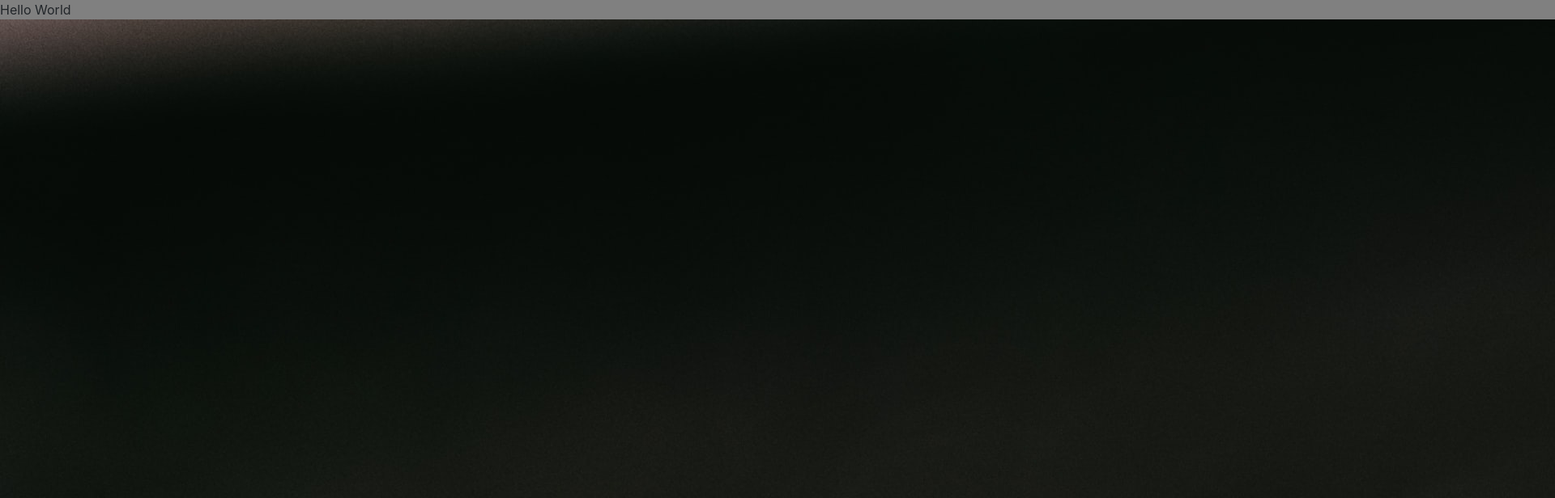
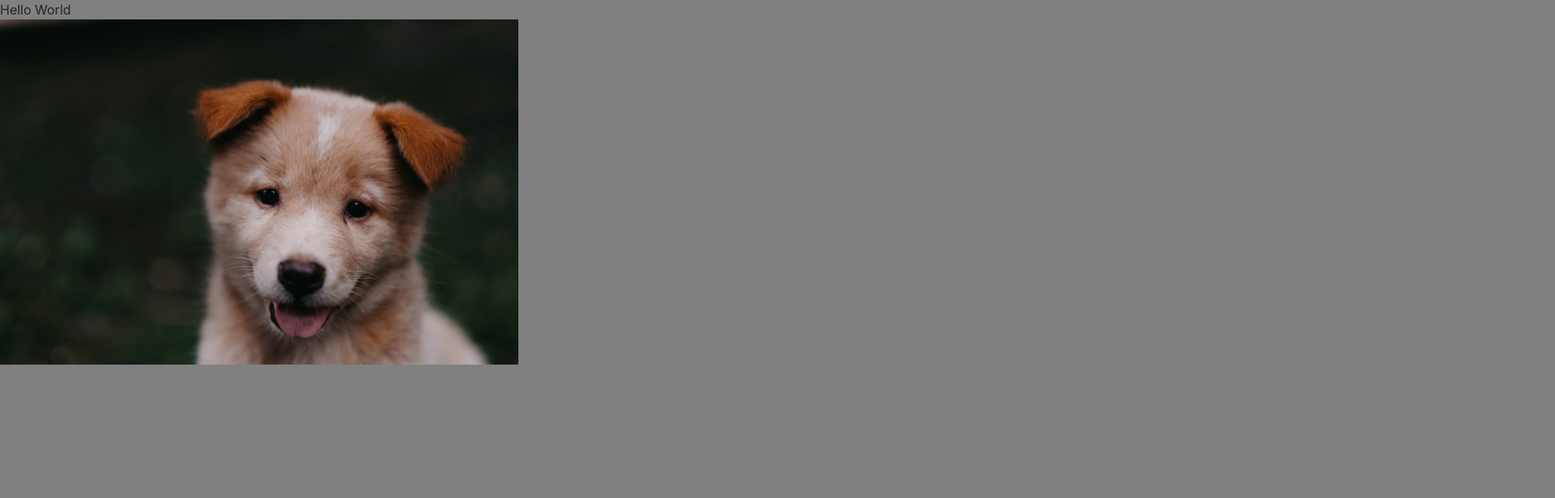
Before and after one commit to rafapetra/template-repo, a website built with webpack: page src/index.html in a window 1280 px wide. Shown: the top 616 px of the page at 81% size, 1920 px wide, since content can reach past the window. Built offline with nearby package versions, Linux system fonts and the light colour scheme.

Commit message:
Fix start script

```diff
--- a/package.json
+++ b/package.json
@@ -5,7 +5,7 @@
   "main": "index.js",
   "scripts": {
     "build": "webpack --mode=development",
-    "start": "npm run build && webpack-dev-server --open --mode=development",
+    "start": "webpack-dev-server --open --mode=development",
     "lint": "eslint src/*.js",
     "test": "jest"
   },
--- a/src/constructor.js
+++ b/src/constructor.js
@@ -9,5 +9,5 @@ export function Constructor2(paramater) {
 }
 
 Constructor.prototype.checkType = function() {
-  return "Test"
+  return "Test";
 };
--- a/src/index.html
+++ b/src/index.html
@@ -4,7 +4,7 @@
   <title>Title</title>
 </head>
 <body>
-Hello World
-<img src="./assets/images/puppy.jpg" alt="such a pup">
+Hello World<br>
+<img src="./assets/images/puppy.jpg" alt="such a pup" width="50%" height="50%">
 </body>
 </html>
```
